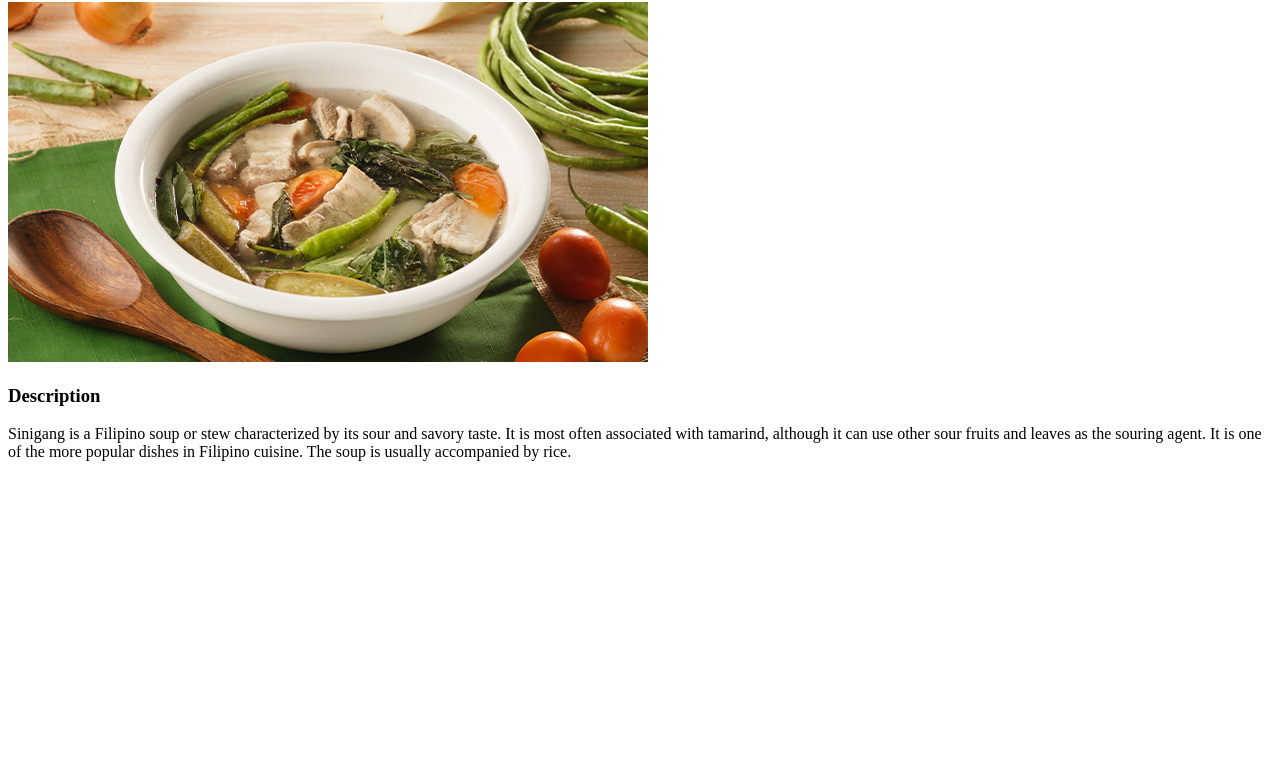
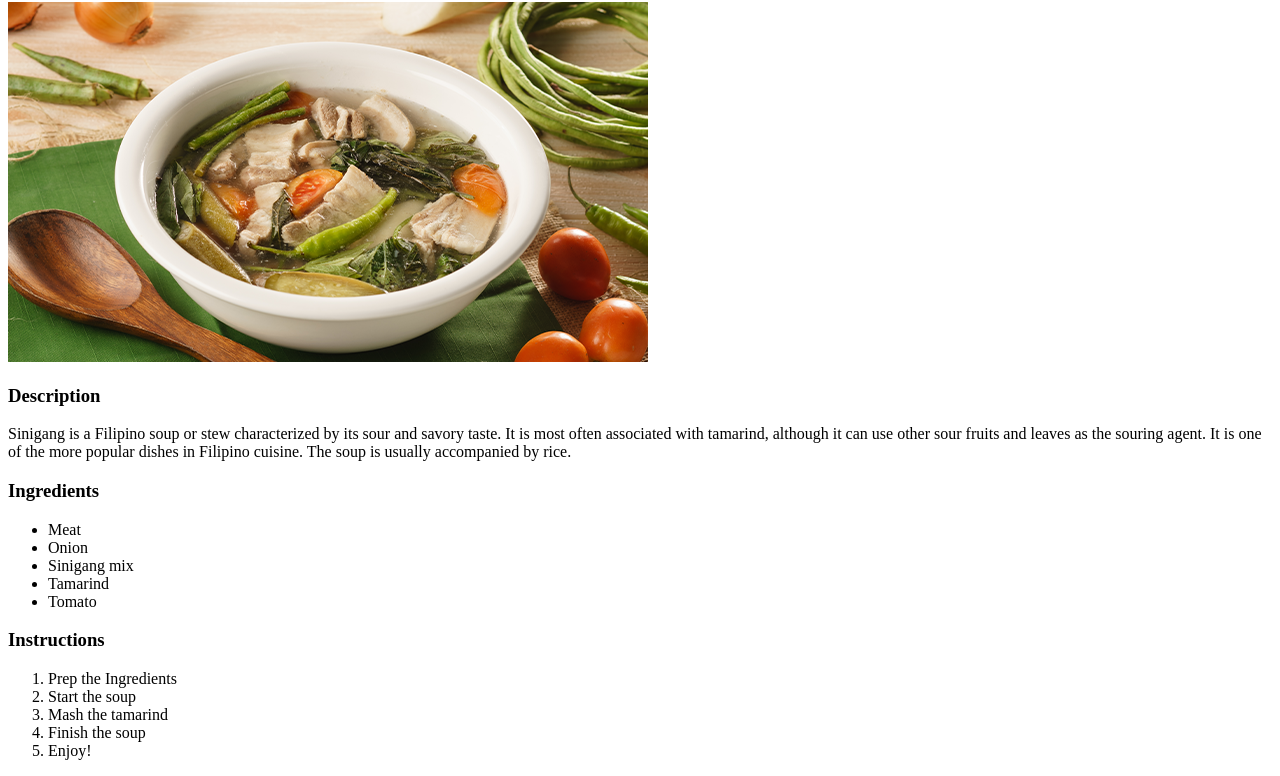
Before and after one commit to TRMJD/odin-recipes, a plain HTML site: page recipes/sinigang.html in a window 1280 px wide. Shown: the part 78-854 px from the top of the page. Before the commit the page ends 800 px from the top, so only its background shows below. Drawn offline with Linux system fonts and the light colour scheme.

Commit message:
IDK HOW TO COMMIT MESSAGES IM LOST. SINIGANG THO

```diff
--- a/recipes/sinigang.html
+++ b/recipes/sinigang.html
@@ -9,5 +9,22 @@
         <img src="../images/sinigang.jpg" alt="A picture of steamy delicious Sinigang">
         <h3>Description</h3>
         <p>Sinigang is a Filipino soup or stew characterized by its sour and savory taste. It is most often associated with tamarind, although it can use other sour fruits and leaves as the souring agent. It is one of the more popular dishes in Filipino cuisine. The soup is usually accompanied by rice.</p>
+        <h3>Ingredients</h3>
+        <ul>
+            <li>Meat</li>
+            <li>Onion</li>
+            <li>Sinigang mix</li>
+            <li>Tamarind</li>
+            <li>Tomato</li>
+        </ul>
+
+        <h3>Instructions</h3>
+        <ol>
+            <li>Prep the Ingredients</li>
+            <li>Start the soup</li>
+            <li>Mash the tamarind</li>
+            <li>Finish the soup</li>
+            <li>Enjoy!</li>
+        </ol>
     </body>
 </html>
```
